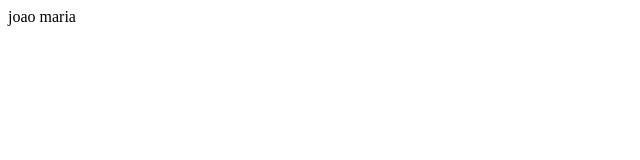
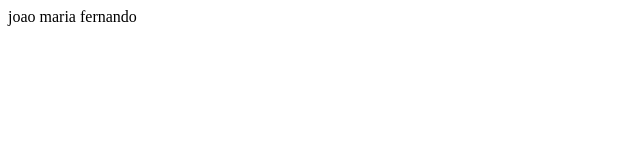
Before and after one commit to vFujii/projeto_3b, a plain HTML site: page index.html in a window 1280 px wide. Shown: the full height of the page, 0-640 px from the left. Drawn offline with Linux system fonts and the light colour scheme.

Commit message:
versao3.0

```diff
--- a/index.html
+++ b/index.html
@@ -10,6 +10,7 @@
 
 joao
 maria
+fernando
 
 </body>
 </html>
```
